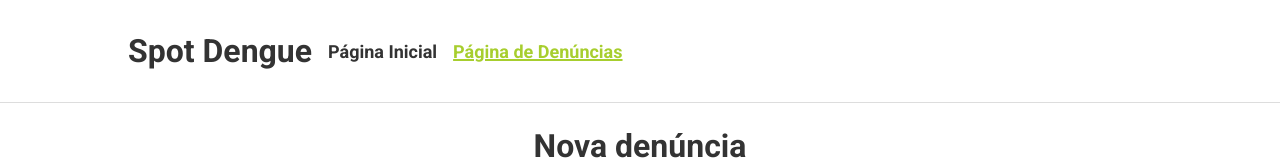
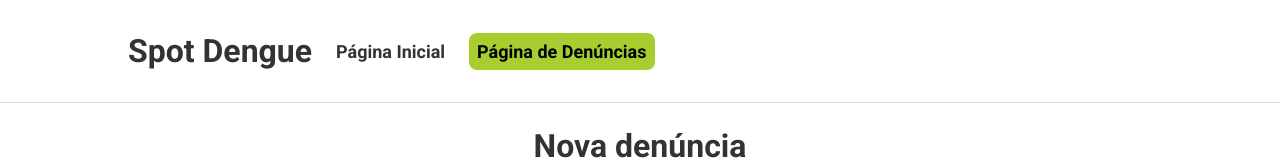
Before and after one commit to julianojj/spot-dengue-front, a React (Vite) app: page /report in a window 1280 px wide. Shown: the top 160 px of the page. Built offline with nearby package versions, Linux system fonts and the light colour scheme; no server answers.

Commit message:
refact: updated style to navlink

```diff
--- a/src/components/header/index.jsx
+++ b/src/components/header/index.jsx
@@ -11,6 +11,7 @@ const Container = styled.div`
         margin: auto;
         display: flex;
         align-items: center;
+
         gap: 16px;
 
         h1 {
@@ -23,8 +24,8 @@ const Container = styled.div`
             gap: 16px;
 
             .active {
-                text-decoration: underline 2px #a7ce2e;
-                color: #a7ce2e;
+                background-color: #a7ce2e;
+                color: #000;
             }
         }
     }
@@ -32,14 +33,15 @@ const Container = styled.div`
 
 const NavLink = styled.a`
     color: #333;
+    border-radius: 8px;
+    padding: 8px;
     text-decoration: none;
     font-weight: bold;
     font-size: 18px;
     transition: opacity 0.3s ease;
 
-    &:hover {
-        text-decoration: underline 2px #a7ce2e;
-        color: #a7ce2e;
+    &:hover:not(.active) {
+        opacity: .7;
     }
 `
 
```
